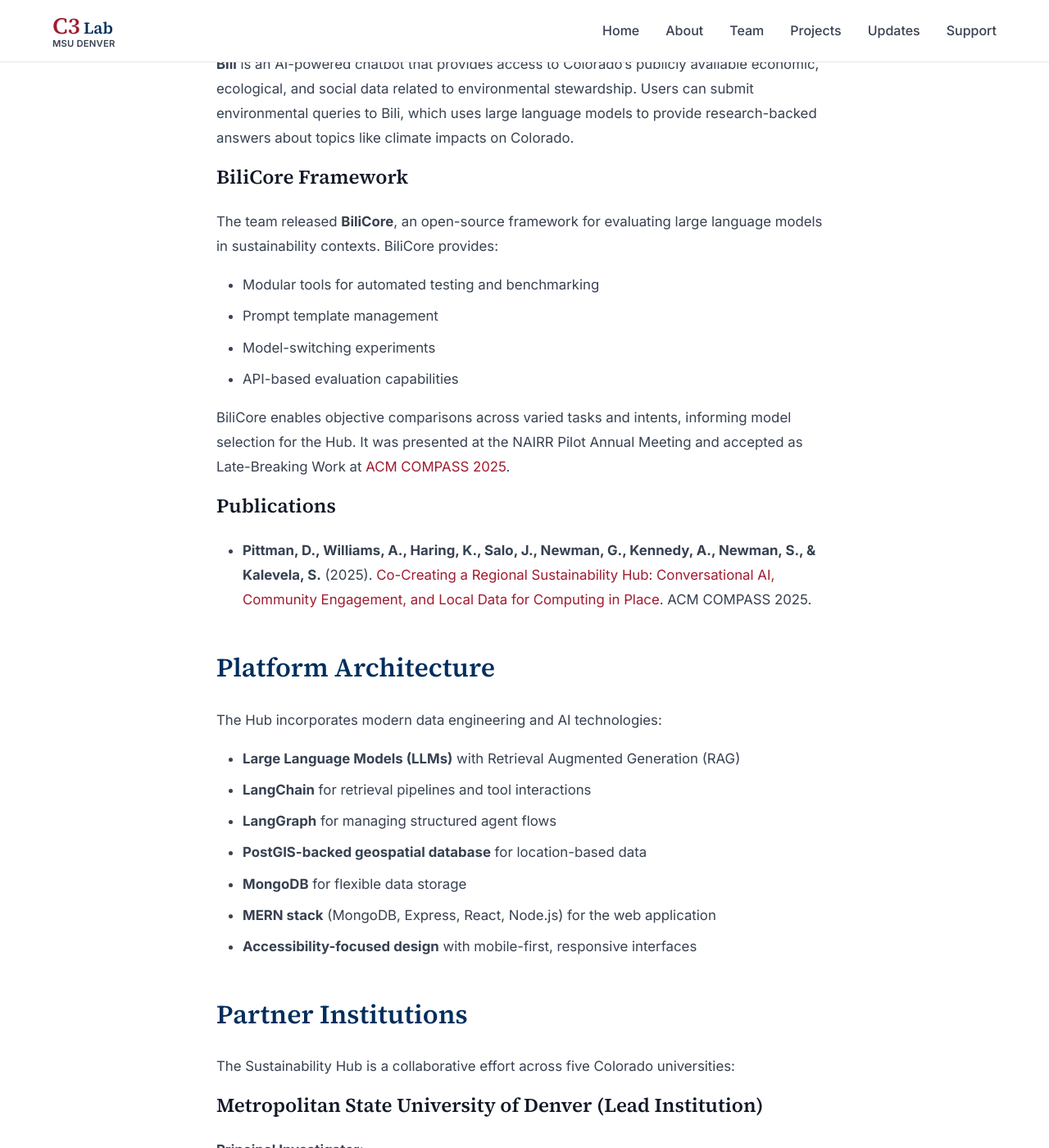
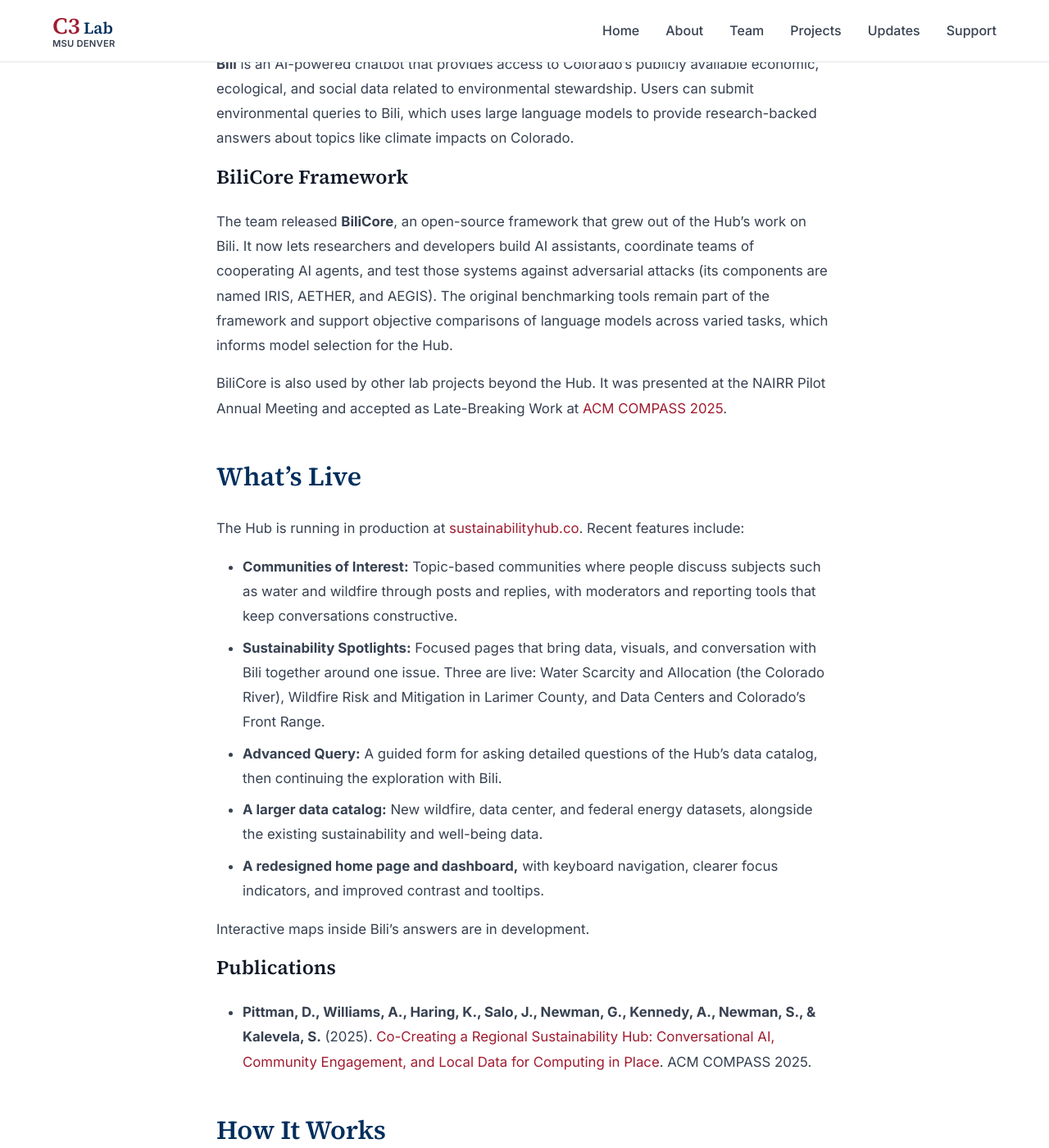
Before and after one commit to msu-denver/c3-lab, a Jekyll site: the page built from _projects/sustainability-hub.md, in a window 1280 px wide and 1400 px high, scrolled down 2159 px. Shown: the whole window at 82% size. Built offline with Jekyll 4.4.1, drawn with Linux system fonts in a browser that asks for light colours; some of the changed text lies outside the part shown.

Commit message:
content: bring the Sustainability Hub page current
The award now runs through September 2027 (no-cost extension). Bili is
presented as live, BiliCore as a framework for building, orchestrating
and security-testing AI assistants, and a new What's Live section covers
Communities of Interest, the three Spotlights, Advanced Query, the larger
data catalog and the redesigned home page. The architecture list becomes
a plain-language How It Works. Media adds Denver7; Talks and Recognition
adds 2026 talks and a student's Carnegie New Voices selection. Current
Focus describes the extension year. Funding total, co-PIs and the student
count are unchanged.

Co-Authored-By: Claude Opus 5.5 <noreply@anthropic.com>

```diff
--- a/_projects/sustainability-hub.md
+++ b/_projects/sustainability-hub.md
@@ -47,7 +47,7 @@ The project supports researchers, policymakers, and community members by making
 <div class="bili-highlight">
 <img src="{{ '/assets/images/bili-icon.svg' | relative_url }}" alt="Bili" class="bili-icon">
 <div class="bili-content">
-<p><strong>Bili is now in Beta!</strong> Try out our AI-powered sustainability assistant and help shape its development.</p>
+<p><strong>Bili is live!</strong> Try our AI-powered sustainability assistant and help shape its development.</p>
 <p><a href="https://sustainabilityhub.co" class="btn-bili">Sign up to try Bili</a></p>
 </div>
 </div>
@@ -56,30 +56,32 @@ The project supports researchers, policymakers, and community members by making
 
 ### BiliCore Framework
 
-The team released **BiliCore**, an open-source framework for evaluating large language models in sustainability contexts. BiliCore provides:
+The team released **BiliCore**, an open-source framework that grew out of the Hub's work on Bili. It now lets researchers and developers build AI assistants, coordinate teams of cooperating AI agents, and test those systems against adversarial attacks (its components are named IRIS, AETHER, and AEGIS). The original benchmarking tools remain part of the framework and support objective comparisons of language models across varied tasks, which informs model selection for the Hub.
 
-- Modular tools for automated testing and benchmarking
-- Prompt template management
-- Model-switching experiments
-- API-based evaluation capabilities
+BiliCore is also used by other lab projects beyond the Hub. It was presented at the NAIRR Pilot Annual Meeting and accepted as Late-Breaking Work at [ACM COMPASS 2025](https://doi.org/10.5281/zenodo.15114562).
 
-BiliCore enables objective comparisons across varied tasks and intents, informing model selection for the Hub. It was presented at the NAIRR Pilot Annual Meeting and accepted as Late-Breaking Work at [ACM COMPASS 2025](https://doi.org/10.5281/zenodo.15114562).
+## What's Live
+
+The Hub is running in production at [sustainabilityhub.co](https://sustainabilityhub.co). Recent features include:
+
+- **Communities of Interest:** Topic-based communities where people discuss subjects such as water and wildfire through posts and replies, with moderators and reporting tools that keep conversations constructive.
+- **Sustainability Spotlights:** Focused pages that bring data, visuals, and conversation with Bili together around one issue. Three are live: Water Scarcity and Allocation (the Colorado River), Wildfire Risk and Mitigation in Larimer County, and Data Centers and Colorado's Front Range.
+- **Advanced Query:** A guided form for asking detailed questions of the Hub's data catalog, then continuing the exploration with Bili.
+- **A larger data catalog:** New wildfire, data center, and federal energy datasets, alongside the existing sustainability and well-being data.
+- **A redesigned home page and dashboard,** with keyboard navigation, clearer focus indicators, and improved contrast and tooltips.
+
+Interactive maps inside Bili's answers are in development.
 
 ### Publications
 
 - **Pittman, D., Williams, A., Haring, K., Salo, J., Newman, G., Kennedy, A., Newman, S., & Kalevela, S.** (2025). [Co-Creating a Regional Sustainability Hub: Conversational AI, Community Engagement, and Local Data for Computing in Place](https://doi.org/10.1145/3715335.3736321). ACM COMPASS 2025.
 
-## Platform Architecture
+## How It Works
 
-The Hub incorporates modern data engineering and AI technologies:
-
-- **Large Language Models (LLMs)** with Retrieval Augmented Generation (RAG)
-- **LangChain** for retrieval pipelines and tool interactions
-- **LangGraph** for managing structured agent flows
-- **PostGIS-backed geospatial database** for location-based data
-- **MongoDB** for flexible data storage
-- **MERN stack** (MongoDB, Express, React, Node.js) for the web application
-- **Accessibility-focused design** with mobile-first, responsive interfaces
+- **AI grounded in vetted data:** Bili uses large language models that draw their answers from the Hub's curated data.
+- **Geospatial integration** for location-based data across Colorado.
+- **Open-source foundations,** built on BiliCore.
+- **Accessibility-focused design** with mobile-first, responsive interfaces.
 
 ## Partner Institutions
 
@@ -144,7 +146,7 @@ The project also received support from the **National AI Research Resource (NAIR
 - **AWS Credits:** $41,678 for ETL pipelines, SageMaker ML training, Bedrock LLM services
 - **Azure Credits:** $25,200 for Azure OpenAI model training and deployment
 
-These resources support the development of Bili's RAG system and enable comparison of LLM capabilities across cloud platforms for sustainability data processing.
+These resources support the development of Bili's RAG system and enable comparison of LLM capabilities across cloud platforms for sustainability data processing. The allocation has been extended through June 2027.
 
 ## Student Involvement
 
@@ -163,24 +165,32 @@ Students have presented project work at multiple venues:
 - **GIS in the Rockies Conference** - GIS data organization and sustainability data accessibility
 - **NAIRR Pilot Inaugural Annual Meeting** - BiliCore framework demonstration
 - **14th Annual Undergraduate Research Conference at MSU Denver** - AI evaluation and LLM comparison frameworks
+- **2026 MSU Denver Undergraduate Research Conference** - Student-led design of Sustainability Spotlights, plus a poster on the multi-agent AI framework built on BiliCore
 
 ## Media Coverage
 
-The Sustainability Hub has been featured in MSU Denver's RED Magazine:
+The Sustainability Hub and Bili have been featured in local news and campus media:
 
-> **"Questions about the environment? Bili may have answers"** (January 2026)
->
-> Coverage of the Hub's development and Bili's capabilities, highlighting student contributions to the project.
+- **Denver7** (April 2026): [New MSU Denver AI chatbot aims to answer how to protect our planet](https://www.denver7.com/money/science-and-tech/new-msu-denver-ai-chatbot-aims-to-answer-how-to-protect-our-planet)
+- **MSU Denver's RED Magazine** (January 2026): [Questions about the environment? Bili may have answers](https://red.msudenver.edu/2026/questions-about-the-environment-bili-may-have-answers/)
 
-[Read the full article](https://red.msudenver.edu/2026/questions-about-the-environment-bili-may-have-answers/)
+## Talks and Recognition
+
+Team members have shared the Hub's work with academic, community, and policy audiences in 2026:
+
+- **University of Colorado Denver Data Science Symposium** (April): "Conversational AI for Community Sustainability: The Colorado Sustainability Hub"
+- **Global Environmental Justice Conference, Colorado State University** (April): a panel on building an AI tool for sustainability, with a live demonstration of Bili
+- **NAIRR Pilot Classroom Expansion Conference, Orlando** (June): a discussion session on AI tools, undergraduate student teams, and production code at teaching-focused institutions
+- **Student recognition:** A graduating senior who wrote an honors thesis on multi-agent AI security, built on BiliCore, was selected by the Carnegie Endowment for International Peace for its New Voices Conference in Washington, DC.
 
 ## Current Focus
 
-The project is currently focused on:
+The project is now in an extension year, running through September 2027. The work centers on:
 
-- Launching a working prototype of Bili for general sustainability Q&A
-- Expanding community engagement in rural Colorado regions
-- Refining BiliCore with broader model comparisons
-- Developing backend data infrastructure with ingestion pipelines
-- Conducting user testing and co-design sessions
-- Launching **Sustainability Spotlights** - focused features on specific topics, beginning with Colorado water scarcity
+- Testing the live platform with community users under real-world conditions
+- Adding interactive maps to Bili's answers
+- Extending Bili's role in helping non-technical audiences interpret and visualize sustainability data
+- Carrying the pilot with the Larimer County Department of Health and Environment through a full year of engagement
+- Adding Spotlight topics and growing the data catalog
+- Sharing the project's research through publications and presentations
+- Continuing mentored undergraduate research experiences
```
Also changed, not shown: other parts of _projects/sustainability-hub.md (+1 -1 lines).
